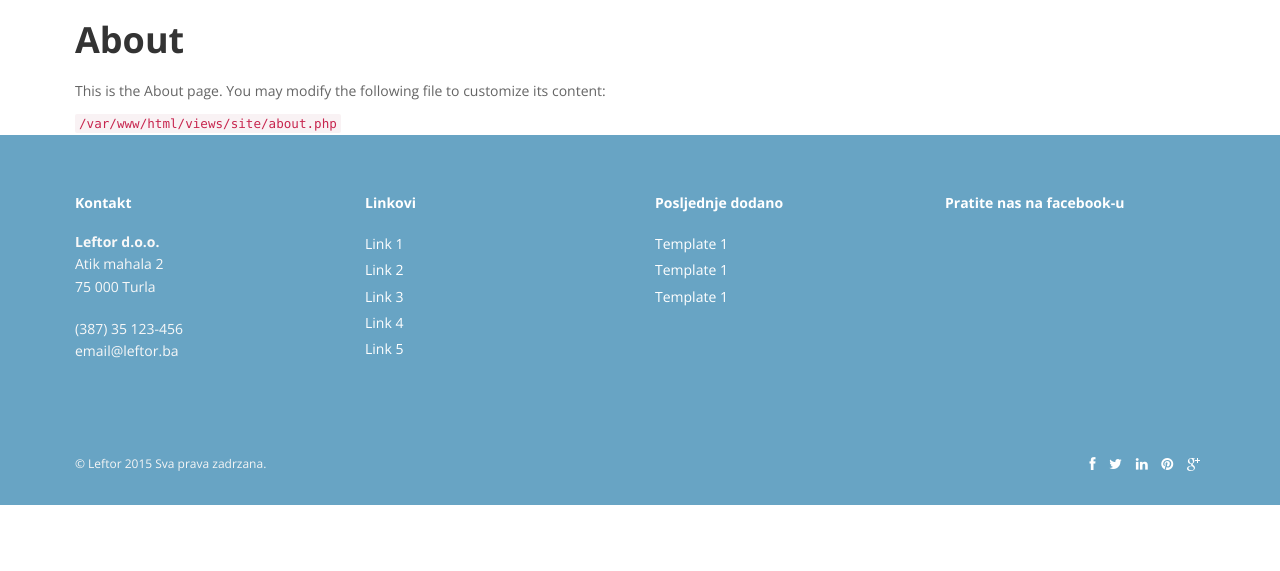
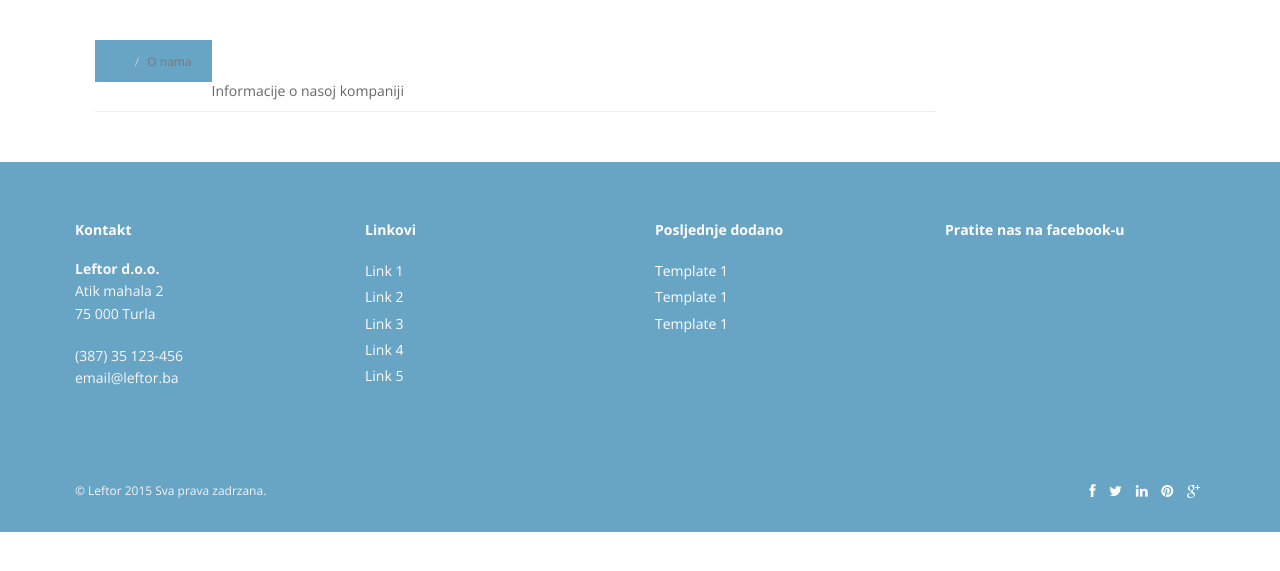
Before and after one commit to skoYaa/pisma, a Yii app: the page made by views/site/about.php in a window 1280 px wide. Shown: the part 100-671 px from the top of the page. Run offline with PHP 8.4 and a stand-in for Yii, Linux system fonts and the light colour scheme; the template is opened without the code that fills it, so the values that code supplies are empty; some libraries are stand-ins or nearby versions.

Commit message:
Malo prilagodio izgled

```diff
--- a/views/site/about.php
+++ b/views/site/about.php
@@ -5,12 +5,15 @@ use yii\helpers\Html;
 $this->title = 'About';
 //$this->params['breadcrumbs'][] = $this->title;
 ?>
-<div class="site-about">
-    <h1><?= Html::encode($this->title) ?></h1>
-
-    <p>
-        This is the About page. You may modify the following file to customize its content:
-    </p>
-
-    <code><?= __FILE__ ?></code>
+<div class="container" style="padding-top: 40px; float: left">
+    <div class="row">
+        <div class="col-md-9">
+            <ol class="breadcrumb">
+                <li><a href="index.php"><i class="fa fa-home"></i></a>
+                </li>
+                <li class="active">O nama</li>
+            </ol>
+        <p class="page-header">Informacije o nasoj kompaniji</p>
+    </div>
+    </div>
 </div>
```
